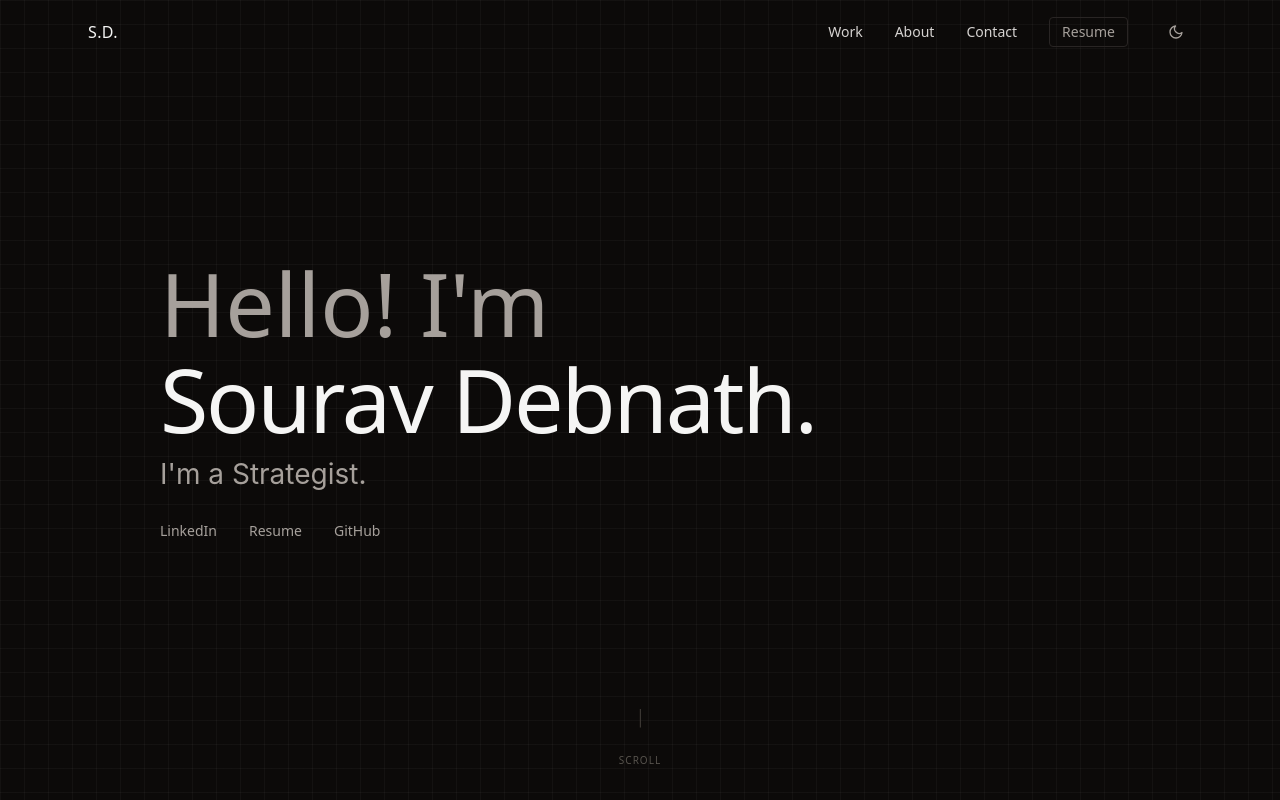
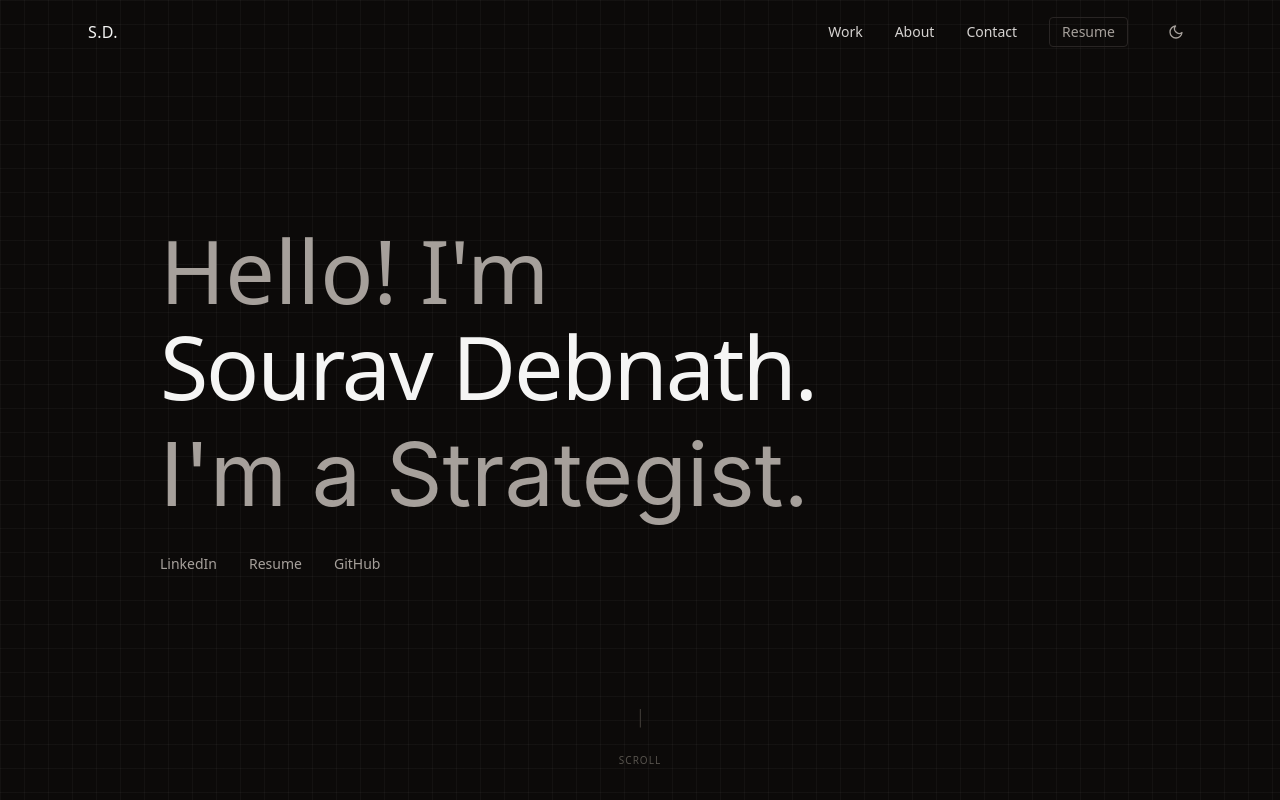
Before and after one commit to Sourav27/sourav27.github.io, a React (Vite) app: page / in a window 1280 px wide. Shown: the top 800 px of the page. Built offline with nearby package versions, Linux system fonts and the light colour scheme; a web font is replaced by a local one.

Commit message:
fix: theme toggle — OS detection, live toggle, data-theme on wrapper div; P-3 font size to clamp(48px,8vw,88px)

```diff
--- a/src/App.tsx
+++ b/src/App.tsx
@@ -10,7 +10,9 @@ function App() {
   useEffect(() => {
     const mq = window.matchMedia('(prefers-color-scheme: dark)');
     setTheme(mq.matches ? 'dark' : 'light');
-    document.documentElement.setAttribute('data-theme', mq.matches ? 'dark' : 'light');
+    const onChange = (e: MediaQueryListEvent) => setTheme(e.matches ? 'dark' : 'light');
+    mq.addEventListener('change', onChange);
+    return () => mq.removeEventListener('change', onChange);
   }, []);
 
   useEffect(() => {
@@ -21,7 +23,7 @@ function App() {
 
   return (
     <HelmetProvider>
-      <div className="min-h-screen font-sans text-stone-100 bg-stone-950">
+      <div className="min-h-screen font-sans text-stone-100 bg-stone-950" data-theme={theme}>
         <Navbar theme={theme} onToggle={toggleTheme} />
         <Home />
         <Footer />
--- a/src/components/Hero.tsx
+++ b/src/components/Hero.tsx
@@ -68,7 +68,7 @@ export const Hero = () => {
 
         {/* Typewriter role line */}
         <motion.p
-          className="text-[clamp(20px,2.5vw,28px)] font-normal leading-none mb-8 flex items-center"
+          className="text-[clamp(48px,8vw,88px)] font-normal leading-none mb-8 flex items-center"
           style={{ fontFamily: 'Inter, system-ui, sans-serif', letterSpacing: 'normal' }}
           initial={{ opacity: 0 }}
           animate={{ opacity: 1 }}
```
